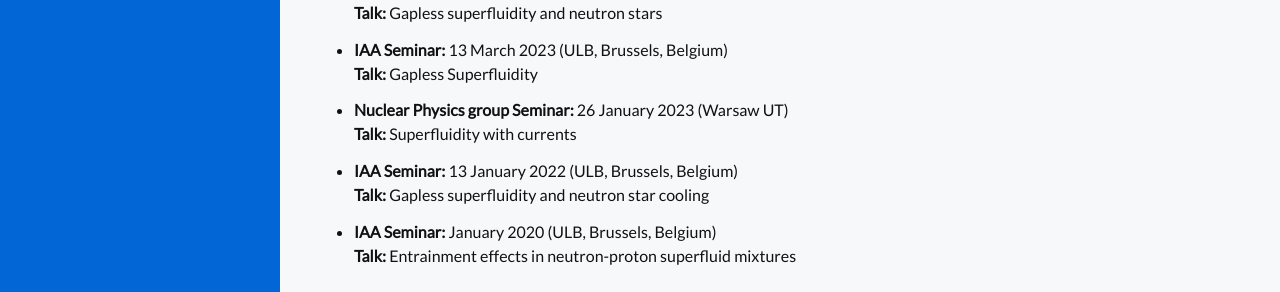
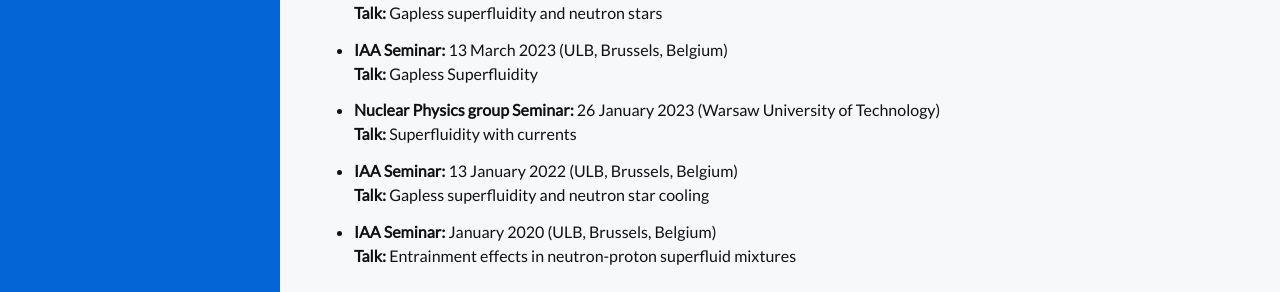
Before and after one commit to V-allard/V-allard.github.io, a Jekyll site: the page built from pages/talks/index.html, in a window 1280 px wide. Shown: the part 1001-1293 px from the top of the page. Built offline with Jekyll 4.4.1, drawn with Linux system fonts in a browser that asks for light colours.

Commit message:
Update index.html

```diff
--- a/pages/talks/index.html
+++ b/pages/talks/index.html
@@ -63,7 +63,7 @@ permalink: /talks/
     <br><strong>Talk:</strong> Gapless Superfluidity</li>
 
     <li><strong>Nuclear Physics group Seminar:</strong>
-    26 January 2023 (Warsaw UT)
+    26 January 2023 (Warsaw University of Technology)
     <br><strong>Talk:</strong> Superfluidity with currents</li>
 
     <li><strong>IAA Seminar:</strong>
```
